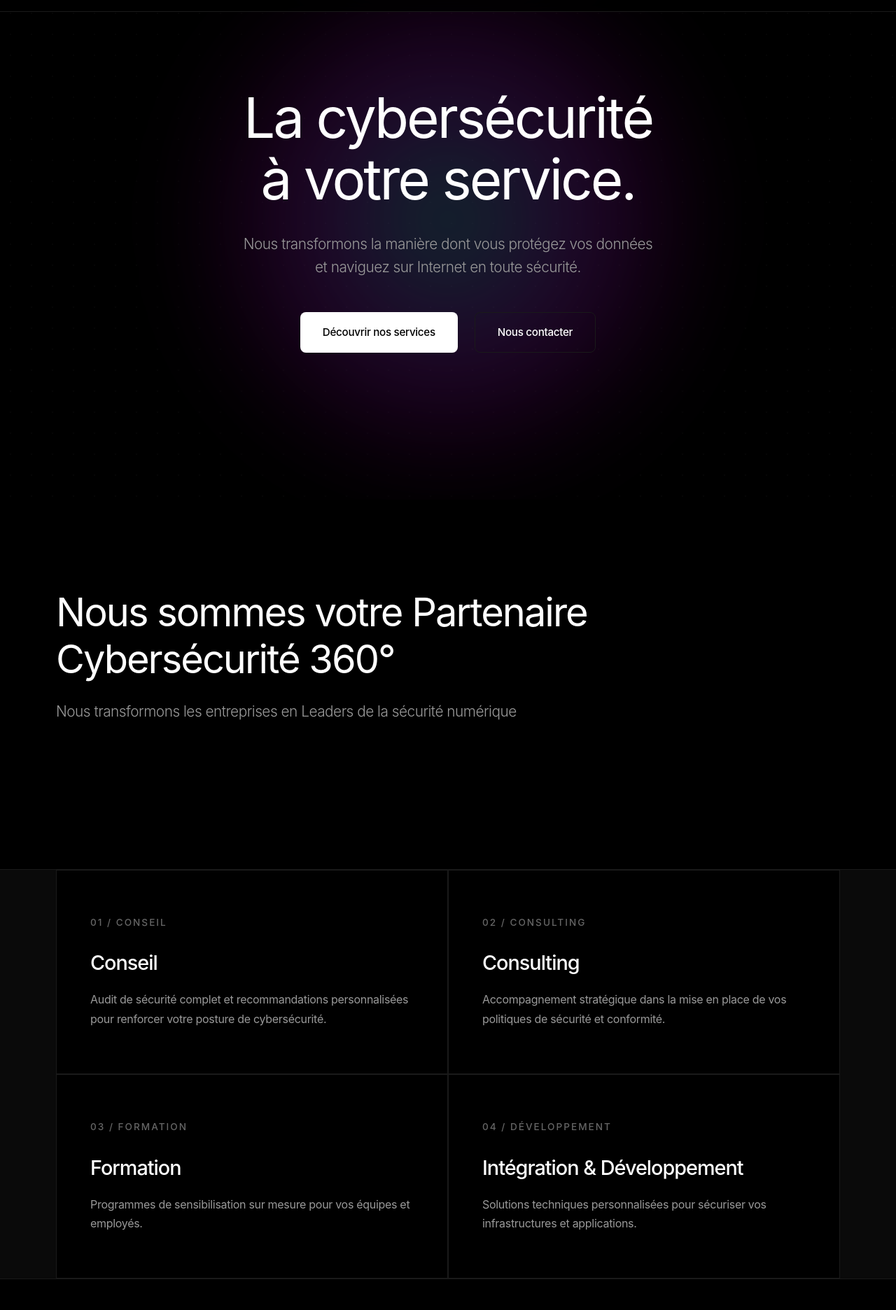
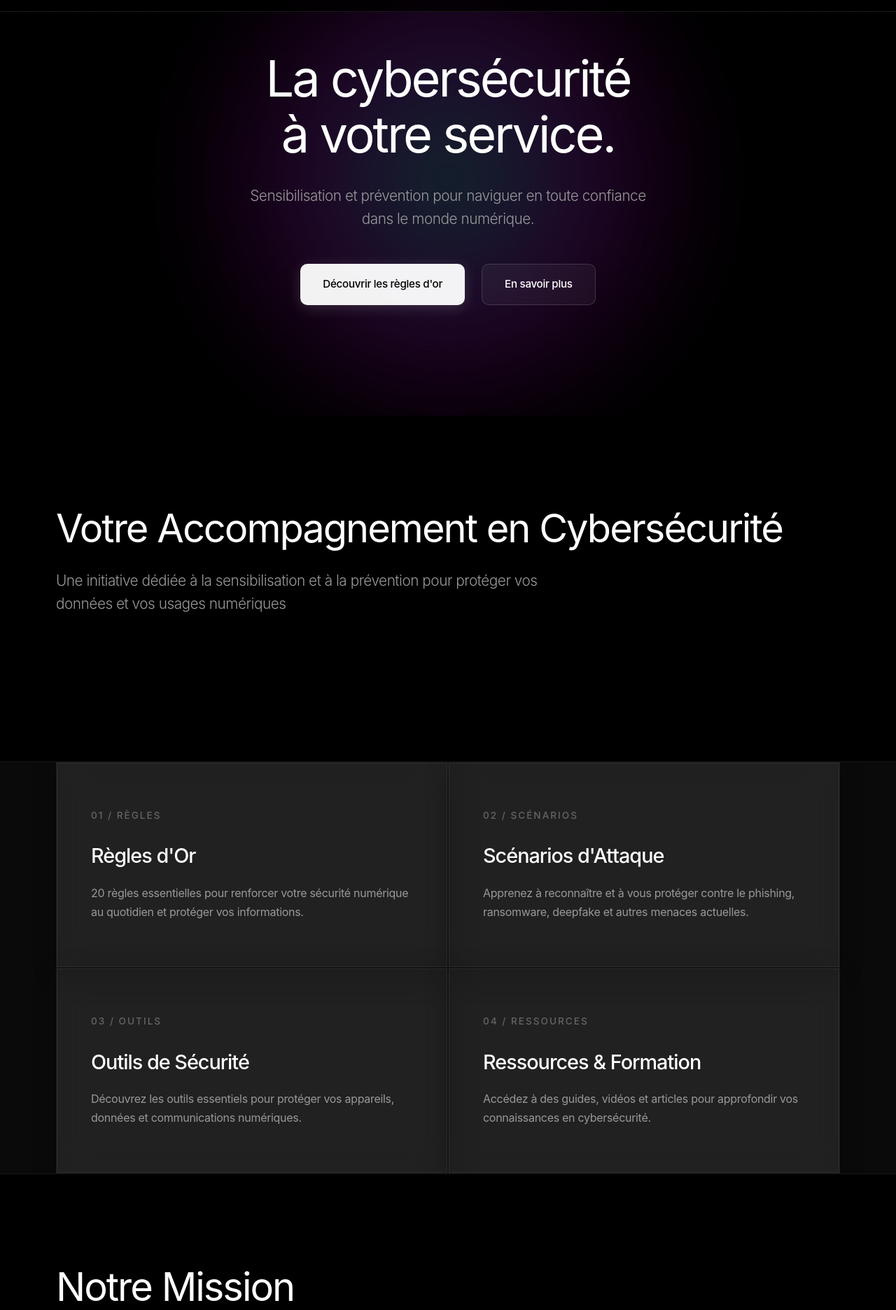
Before and after one commit to moa-digitalagency/CyberConfiance, a Flask app: page / in a window 1280 px wide. Shown: the part 86-1958 px from the top of the page at 70% size. Run offline with Flask 3, Linux system fonts and the light colour scheme; data comes from the database, SQL or seed files in the repository.

Commit message:
Enhance website appearance with glassmorphism and updated content
Update CSS for glassmorphism effects, adjust hero section styling, modify button styles, and refine the layout of process and service cards. Update HTML content on the homepage including titles, subtitles, button links, and descriptions for the process items.

Replit-Commit-Author: Agent
Replit-Commit-Session-Id: b49f4e20-4253-4a2b-890b-92835934f166
Replit-Commit-Checkpoint-Type: full_checkpoint
Replit-Commit-Event-Id: 9a8c10bb-a9f4-4f40-a8d3-16f103f9429a
Replit-Commit-Screenshot-Url: https://storage.googleapis.com/screenshot-production-us-central1/733b25a1-8a11-4a62-b9d8-9f5534be03b7/b49f4e20-4253-4a2b-890b-92835934f166/HHEfrvw

```diff
--- a/app/static/css/style.css
+++ b/app/static/css/style.css
@@ -103,7 +103,7 @@ header {
 
 .hero {
     position: relative;
-    min-height: 100vh;
+    min-height: 85vh;
     display: flex;
     align-items: center;
     justify-content: center;
@@ -150,7 +150,7 @@ header {
 }
 
 .hero h1 {
-    font-size: 5rem;
+    font-size: 4.5rem;
     font-weight: 400;
     margin-bottom: 2rem;
     letter-spacing: -3px;
@@ -193,7 +193,7 @@ header {
     font-size: 0.95rem;
     font-weight: 500;
     text-decoration: none;
-    border-radius: 8px;
+    border-radius: 10px;
     transition: all 0.3s ease;
     cursor: pointer;
     border: none;
@@ -201,23 +201,28 @@ header {
 }
 
 .btn-primary {
-    background: var(--text-primary);
+    background: rgba(255, 255, 255, 0.95);
     color: var(--bg-black);
+    box-shadow: 0 4px 20px rgba(255, 255, 255, 0.15);
 }
 
 .btn-primary:hover {
-    background: var(--text-secondary);
+    background: var(--text-primary);
     transform: translateY(-2px);
+    box-shadow: 0 6px 30px rgba(255, 255, 255, 0.25);
 }
 
 .btn-secondary {
-    background: transparent;
+    background: rgba(255, 255, 255, 0.05);
     color: var(--text-primary);
-    border: 1px solid var(--border-subtle);
+    border: 1px solid rgba(255, 255, 255, 0.15);
+    backdrop-filter: blur(10px);
+    -webkit-backdrop-filter: blur(10px);
 }
 
 .btn-secondary:hover {
-    border-color: var(--text-secondary);
+    background: rgba(255, 255, 255, 0.08);
+    border-color: rgba(255, 255, 255, 0.25);
     transform: translateY(-2px);
 }
 
@@ -258,13 +263,16 @@ header {
 }
 
 .process-item {
-    background: var(--bg-black);
+    background: rgba(10, 10, 10, 0.8);
+    backdrop-filter: blur(20px);
+    -webkit-backdrop-filter: blur(20px);
     padding: 4rem 3rem;
-    transition: background 0.3s ease;
+    transition: all 0.3s ease;
 }
 
 .process-item:hover {
-    background: var(--bg-dark);
+    background: rgba(255, 255, 255, 0.05);
+    border: 1px solid rgba(255, 255, 255, 0.1);
 }
 
 .process-number {
@@ -295,18 +303,31 @@ header {
     gap: 2rem;
 }
 
+.glass-card {
+    background: rgba(255, 255, 255, 0.03);
+    backdrop-filter: blur(20px);
+    -webkit-backdrop-filter: blur(20px);
+    border: 1px solid rgba(255, 255, 255, 0.08);
+    box-shadow: 0 8px 32px rgba(0, 0, 0, 0.3);
+}
+
 .service-card {
-    background: var(--bg-black);
-    border: 1px solid var(--border-subtle);
-    border-radius: 12px;
+    background: rgba(255, 255, 255, 0.03);
+    backdrop-filter: blur(20px);
+    -webkit-backdrop-filter: blur(20px);
+    border: 1px solid rgba(255, 255, 255, 0.08);
+    border-radius: 16px;
     padding: 3rem 2.5rem;
     transition: all 0.4s ease;
     cursor: pointer;
+    box-shadow: 0 8px 32px rgba(0, 0, 0, 0.3);
 }
 
 .service-card:hover {
-    border-color: var(--text-muted);
+    background: rgba(255, 255, 255, 0.05);
+    border-color: rgba(255, 255, 255, 0.15);
     transform: translateY(-8px);
+    box-shadow: 0 12px 48px rgba(0, 255, 136, 0.1);
 }
 
 .service-icon {
@@ -338,7 +359,12 @@ header {
     display: flex;
     flex-direction: column;
     gap: 0;
-    border: 1px solid var(--border-subtle);
+    border: 1px solid rgba(255, 255, 255, 0.08);
+    border-radius: 16px;
+    overflow: hidden;
+    background: rgba(255, 255, 255, 0.02);
+    backdrop-filter: blur(20px);
+    -webkit-backdrop-filter: blur(20px);
 }
 
 .project-item {
@@ -356,7 +382,7 @@ header {
 }
 
 .project-item:hover {
-    background: var(--bg-dark);
+    background: rgba(255, 255, 255, 0.05);
     padding-left: 4rem;
 }
 
--- a/app/templates/index.html
+++ b/app/templates/index.html
@@ -1,6 +1,6 @@
 {% extends "base.html" %}
 
-{% block title %}CyberConfiance - L'IA à votre service{% endblock %}
+{% block title %}CyberConfiance - Sensibilisation et Prévention en Cybersécurité{% endblock %}
 
 {% block content %}
 <section class="hero">
@@ -8,47 +8,47 @@
 
     <div class="container hero-content">
         <h1>La cybersécurité<br>à votre service.</h1>
-        <p class="hero-subtitle">Nous transformons la manière dont vous protégez vos données<br>et naviguez sur Internet en toute sécurité.</p>
+        <p class="hero-subtitle">Sensibilisation et prévention pour naviguer en toute confiance<br>dans le monde numérique.</p>
 
         <div class="hero-buttons">
-            <a href="{{ url_for('main.rules') }}" class="btn btn-primary">Découvrir nos services</a>
-            <a href="{{ url_for('main.contact') }}" class="btn btn-secondary">Nous contacter</a>
+            <a href="{{ url_for('main.rules') }}" class="btn btn-primary">Découvrir les règles d'or</a>
+            <a href="{{ url_for('main.about') }}" class="btn btn-secondary">En savoir plus</a>
         </div>
     </div>
 </section>
 
 <section class="section">
     <div class="container">
-        <h2 class="section-title">Nous sommes votre Partenaire Cybersécurité 360°</h2>
-        <p class="section-subtitle">Nous transformons les entreprises en Leaders de la sécurité numérique</p>
+        <h2 class="section-title">Votre Accompagnement en Cybersécurité</h2>
+        <p class="section-subtitle">Une initiative dédiée à la sensibilisation et à la prévention pour protéger vos données et vos usages numériques</p>
     </div>
 </section>
 
 <section class="process-section">
     <div class="container">
         <div class="process-grid">
-            <div class="process-item scroll-animate">
-                <div class="process-number">01 / CONSEIL</div>
-                <h3>Conseil</h3>
-                <p>Audit de sécurité complet et recommandations personnalisées pour renforcer votre posture de cybersécurité.</p>
+            <div class="process-item scroll-animate glass-card">
+                <div class="process-number">01 / RÈGLES</div>
+                <h3>Règles d'Or</h3>
+                <p>20 règles essentielles pour renforcer votre sécurité numérique au quotidien et protéger vos informations.</p>
             </div>
 
-            <div class="process-item scroll-animate">
-                <div class="process-number">02 / CONSULTING</div>
-                <h3>Consulting</h3>
-                <p>Accompagnement stratégique dans la mise en place de vos politiques de sécurité et conformité.</p>
+            <div class="process-item scroll-animate glass-card">
+                <div class="process-number">02 / SCÉNARIOS</div>
+                <h3>Scénarios d'Attaque</h3>
+                <p>Apprenez à reconnaître et à vous protéger contre le phishing, ransomware, deepfake et autres menaces actuelles.</p>
             </div>
 
-            <div class="process-item scroll-animate">
-                <div class="process-number">03 / FORMATION</div>
-                <h3>Formation</h3>
-                <p>Programmes de sensibilisation sur mesure pour vos équipes et employés.</p>
+            <div class="process-item scroll-animate glass-card">
+                <div class="process-number">03 / OUTILS</div>
+                <h3>Outils de Sécurité</h3>
+                <p>Découvrez les outils essentiels pour protéger vos appareils, données et communications numériques.</p>
             </div>
 
-            <div class="process-item scroll-animate">
-                <div class="process-number">04 / DÉVELOPPEMENT</div>
-                <h3>Intégration & Développement</h3>
-                <p>Solutions techniques personnalisées pour sécuriser vos infrastructures et applications.</p>
+            <div class="process-item scroll-animate glass-card">
+                <div class="process-number">04 / RESSOURCES</div>
+                <h3>Ressources & Formation</h3>
+                <p>Accédez à des guides, vidéos et articles pour approfondir vos connaissances en cybersécurité.</p>
             </div>
         </div>
     </div>
@@ -56,25 +56,25 @@
 
 <section class="section">
     <div class="container">
-        <h2 class="section-title">Nos services</h2>
+        <h2 class="section-title">Notre Mission</h2>
 
         <div class="services-grid">
-            <div class="service-card scroll-animate">
-                <span class="service-icon">📊</span>
-                <h3>Audit & Conseil</h3>
-                <p>Évaluation complète de votre infrastructure de sécurité avec des recommandations actionnables.</p>
+            <div class="service-card scroll-animate glass-card">
+                <span class="service-icon">🎯</span>
+                <h3>Sensibilisation</h3>
+                <p>Informer sur les risques et menaces actuelles pour permettre à chacun de naviguer en toute sécurité.</p>
             </div>
 
-            <div class="service-card scroll-animate">
-                <span class="service-icon">🎓</span>
-                <h3>Formation</h3>
-                <p>Programmes de formation interactifs pour sensibiliser vos équipes aux meilleures pratiques.</p>
+            <div class="service-card scroll-animate glass-card">
+                <span class="service-icon">🛡️</span>
+                <h3>Prévention</h3>
+                <p>Fournir des conseils pratiques et accessibles pour renforcer la protection de vos données.</p>
             </div>
 
-            <div class="service-card scroll-animate">
-                <span class="service-icon">🛡️</span>
-                <h3>Solutions IA</h3>
-                <p>Outils intelligents pour détecter et prévenir les menaces en temps réel.</p>
+            <div class="service-card scroll-animate glass-card">
+                <span class="service-icon">📚</span>
+                <h3>Éducation</h3>
+                <p>Promouvoir une culture de la cybersécurité adaptée à tous les profils et niveaux.</p>
             </div>
         </div>
     </div>
@@ -83,14 +83,14 @@
 {% if rules %}
 <section class="projects-section section">
     <div class="container">
-        <h2 class="section-title">Nos Projets</h2>
+        <h2 class="section-title">Règles Essentielles</h2>
 
-        <div class="projects-list">
+        <div class="projects-list glass-card">
             {% for rule in rules[:3] %}
             <a href="{{ url_for('main.rules') }}" class="project-item scroll-animate">
                 <div class="project-info">
                     <h3>{{ rule.title }}</h3>
-                    <p>Cybersécurité - Best Practices</p>
+                    <p>Cybersécurité - Bonnes Pratiques</p>
                 </div>
                 <span class="project-arrow">→</span>
             </a>
@@ -102,14 +102,8 @@
 
 <section class="contact-section">
     <div class="container">
-        <h2>Nous contacter</h2>
+        <h2>Besoin d'informations ?</h2>
         <a href="mailto:contact@cyberconfiance.fr" class="contact-email">contact@cyberconfiance.fr</a>
     </div>
 </section>
-
-<section class="section">
-    <div class="container">
-        <h2 class="section-title">Parlons-en.</h2>
-    </div>
-</section>
 {% endblock %}
```
